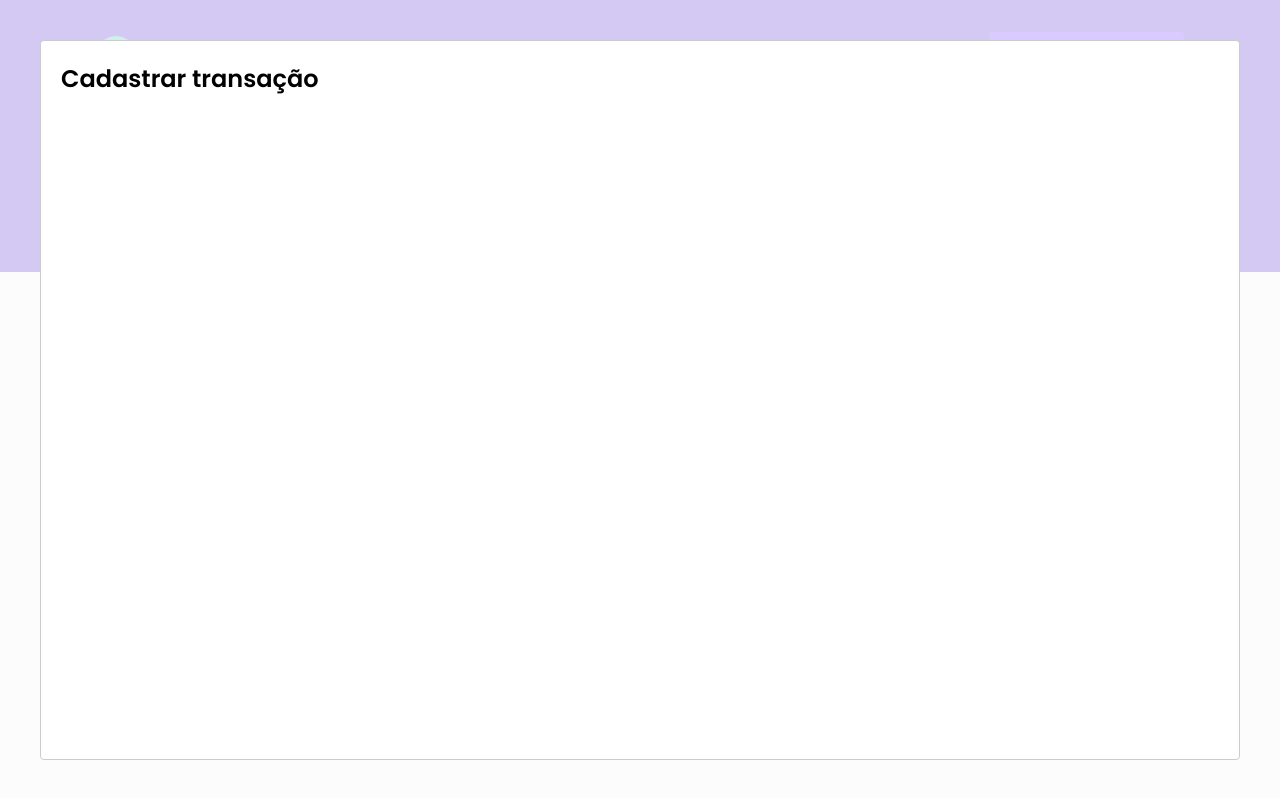
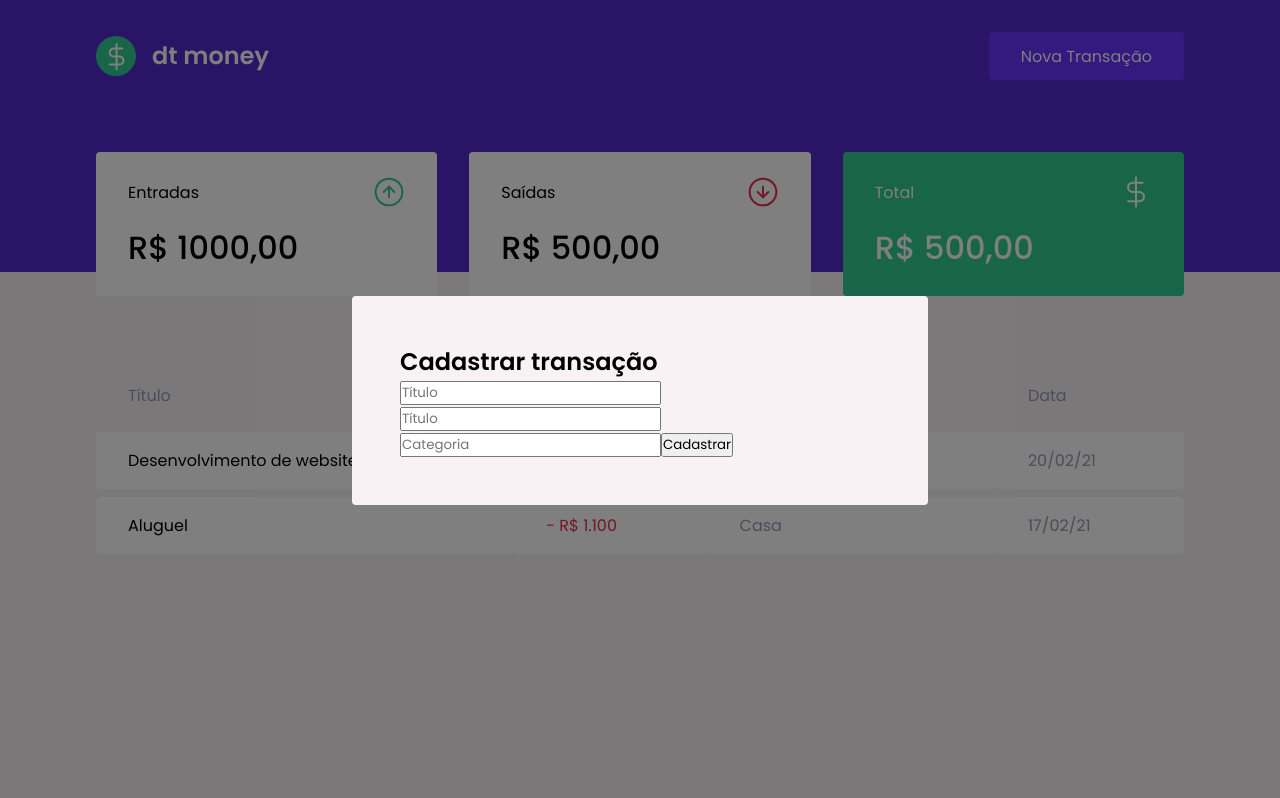
Before and after one commit to wrspada02/chapterll_reactIgnite, a React (Create React App) app: page / in a window 1280 px wide. Both pictures are taken after a click on the button "Nova Transação". Built offline with nearby package versions, Linux system fonts and the light colour scheme; no server answers; what miragejs would draw is missing.

Commit message:
starting modal style

```diff
--- a/src/components/NewTransactionModal/index.tsx
+++ b/src/components/NewTransactionModal/index.tsx
@@ -1,5 +1,6 @@
 
     import Modal from "react-modal";
+    import { Container } from "./styles";
 
     interface NewTransactionModalProps{
         isOpen: boolean,
@@ -12,8 +13,32 @@
         return(
             <Modal
                 isOpen={props.isOpen}
-                onRequestClose={props.onRequestClose}>
+                onRequestClose={props.onRequestClose}
+                overlayClassName="react-modal-overlay"
+                className="react-modal-content"
+                >
+
+                <Container>
                 <h2>Cadastrar transação</h2>
+
+                <input
+                placeholder="Título"
+                />
+
+                <input
+                type="number"
+                placeholder="Título"
+                />
+
+                <input
+                type="number"
+                placeholder="Categoria"
+                />
+
+                <button type="submit">
+                    Cadastrar
+                </button>
+                </Container>
           </Modal>
         );
     }
--- a/src/components/NewTransactionModal/styles.ts
+++ b/src/components/NewTransactionModal/styles.ts
@@ -1,6 +1,6 @@
 
     import styled from "styled-components";
 
-    export const Container = styled.div`
+    export const Container = styled.form`
 
     `;
--- a/src/styles/global.ts
+++ b/src/styles/global.ts
@@ -60,4 +60,27 @@
             opacity: 0.6;
             cursor: not-allowed;
         }
+
+        .react-modal-overlay{
+            background: rgba(0, 0, 0, 0.5);
+
+            position: fixed;
+            top: 0;
+            bottom: 0;
+            left: 0;
+            right: 0;
+
+            display: flex;
+            align-items: center;
+            justify-content: center;
+        }
+
+        .react-modal-content{
+            width: 100%;
+            max-width: 576px;
+            background: var(--background);
+            padding: 3rem;
+            position: relative;
+            border-radius: 0.25rem;
+        }
     `;
```
